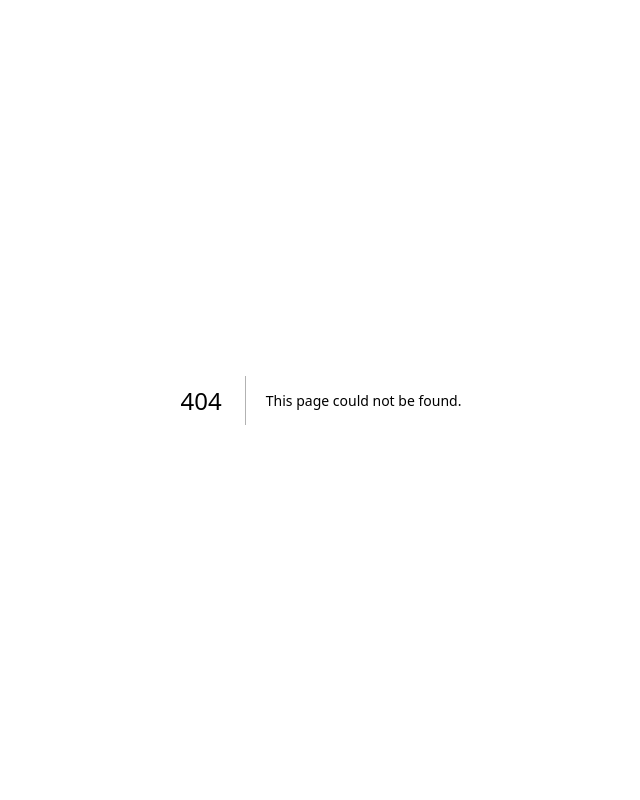
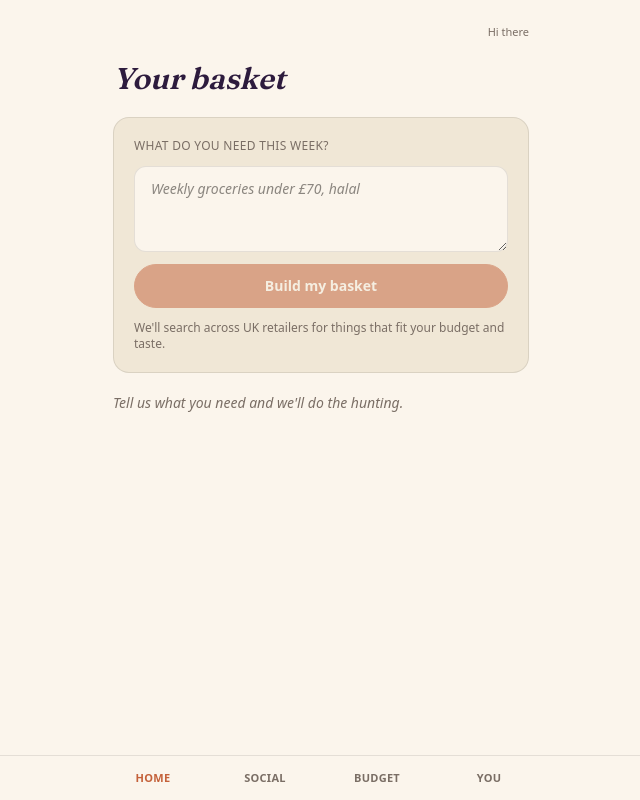
Before and after one commit to maryam-ai-dev/autonomous-retail-assistant, a Next.js app in the folder frontend/: page /home in a window 1280 px wide. Before the commit this address had no page. Shown: the whole page, without its empty margins (319-959 px from the left). Built offline with nearby package versions, Linux system fonts and the light colour scheme; no server answers; a web font is replaced by a local one.

Commit message:
sprint 12: home page shell

```diff
--- /dev/null
+++ b/frontend/src/app/(app)/home/page.tsx
@@ -0,0 +1,144 @@
+"use client";
+
+import { Suspense, useState, type FormEvent } from "react";
+import Link from "next/link";
+import { useSearchParams } from "next/navigation";
+import { Button } from "@/shared/ui/Button";
+import { useActiveBasket } from "@/lib/api/useActiveBasket";
+import { useCurrentUser } from "@/lib/api/useCurrentUser";
+
+export default function HomePage() {
+  return (
+    <Suspense fallback={<HomeSkeleton />}>
+      <HomeContent />
+    </Suspense>
+  );
+}
+
+function HomeSkeleton() {
+  return (
+    <div className="flex flex-col gap-5">
+      <div className="h-4" />
+      <div
+        className="h-10 w-40 rounded"
+        style={{ background: "var(--oat)" }}
+      />
+      <div
+        className="h-40 rounded-2xl"
+        style={{ background: "var(--oat)" }}
+      />
+    </div>
+  );
+}
+
+function HomeContent() {
+  const user = useCurrentUser();
+  const activeBasket = useActiveBasket();
+  const params = useSearchParams();
+  const prefilledIntent = params?.get("intent") ?? "";
+  const [intent, setIntent] = useState<string>(prefilledIntent);
+
+  const greetingName = user.data?.displayName ?? "there";
+  const greeting = `Hi ${greetingName}`;
+
+  const basket = activeBasket.data;
+
+  function handleSubmit(e: FormEvent) {
+    e.preventDefault();
+    // full submission wiring lives in sprint 13
+  }
+
+  return (
+    <div className="flex flex-col gap-5">
+      <div className="flex items-center justify-between">
+        <span />
+        <span className="text-[11px]" style={{ color: "var(--muted)" }}>
+          {greeting}
+        </span>
+      </div>
+
+      <h1
+        className="text-3xl font-semibold italic"
+        style={{
+          fontFamily: "var(--font-fraunces)",
+          color: "var(--aubergine)",
+        }}
+      >
+        Your basket
+      </h1>
+
+      {basket ? (
+        <Link
+          href={`/basket/${encodeURIComponent(basket.id)}`}
+          className="flex items-center justify-between rounded-2xl p-5"
+          style={{
+            background: "var(--oat)",
+            border: "1px solid var(--border)",
+          }}
+        >
+          <div className="flex flex-col gap-1">
+            <span
+              className="text-xs font-semibold uppercase tracking-wide"
+              style={{ color: "var(--clay)" }}
+            >
+              Draft in progress
+            </span>
+            <span
+              className="text-base font-medium"
+              style={{ color: "var(--aubergine)" }}
+            >
+              {basket.intentText}
+            </span>
+            <span className="text-sm" style={{ color: "var(--muted)" }}>
+              £{basket.totalCost.toFixed(2)} of £{basket.budget.toFixed(2)}
+            </span>
+          </div>
+          <span aria-hidden="true" style={{ color: "var(--clay)" }}>→</span>
+        </Link>
+      ) : (
+        <form
+          onSubmit={handleSubmit}
+          className="flex flex-col gap-3 rounded-2xl p-5"
+          style={{
+            background: "var(--oat)",
+            border: "1px solid var(--border)",
+          }}
+        >
+          <label
+            htmlFor="home-intent"
+            className="text-xs font-medium uppercase tracking-wide"
+            style={{ color: "var(--muted)" }}
+          >
+            What do you need this week?
+          </label>
+          <textarea
+            id="home-intent"
+            value={intent}
+            onChange={(e) => setIntent(e.target.value)}
+            rows={3}
+            placeholder="Weekly groceries under £70, halal"
+            className="w-full rounded-xl px-4 py-3 text-sm outline-none italic placeholder:italic"
+            style={{
+              background: "var(--cream)",
+              border: "1px solid var(--border)",
+              color: "var(--charcoal)",
+            }}
+          />
+          <Button type="submit" variant="primary" fullWidth disabled>
+            Build my basket
+          </Button>
+          <p className="text-xs" style={{ color: "var(--muted)" }}>
+            We&apos;ll search across UK retailers for things that fit your
+            budget and taste.
+          </p>
+        </form>
+      )}
+
+      {!basket && !activeBasket.isLoading ? (
+        <p className="text-sm italic" style={{ color: "var(--muted)" }}>
+          Tell us what you need and we&apos;ll do the hunting.
+        </p>
+      ) : null}
+    </div>
+  );
+}
--- /dev/null
+++ b/frontend/src/lib/api/useActiveBasket.ts
@@ -0,0 +1,16 @@
+"use client";
+
+import type { components } from "@/types/api.generated";
+import type { QueryState } from "@/types/app";
+import { apiGet, useApiQuery } from "./useApiQuery";
+
+type Basket = components["schemas"]["BasketDto"];
+
+export function useActiveBasket(): QueryState<Basket | null> {
+  return useApiQuery<Basket | null>({
+    key: "active-basket",
+    fetcher: () =>
+      apiGet<Basket | null>("/api/baskets/active").catch(() => null),
+    mockData: null,
+  });
+}
--- /dev/null
+++ b/frontend/src/lib/api/useCurrentUser.ts
@@ -0,0 +1,19 @@
+"use client";
+
+import type { QueryState } from "@/types/app";
+import { apiGet, useApiQuery } from "./useApiQuery";
+
+type CurrentUser = {
+  displayName: string | null;
+  handle: string | null;
+};
+
+const MOCK_USER: CurrentUser = { displayName: "Maryam", handle: "maryam" };
+
+export function useCurrentUser(): QueryState<CurrentUser> {
+  return useApiQuery<CurrentUser>({
+    key: "current-user",
+    fetcher: () => apiGet<CurrentUser>("/api/profile/me"),
+    mockData: MOCK_USER,
+  });
+}
```
